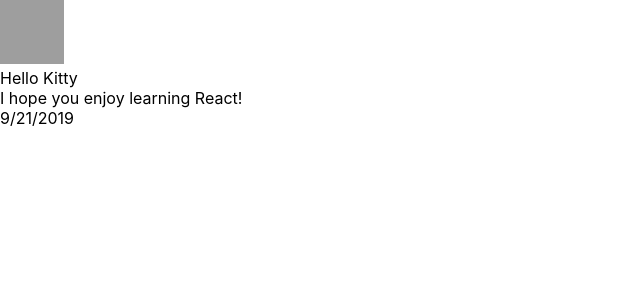
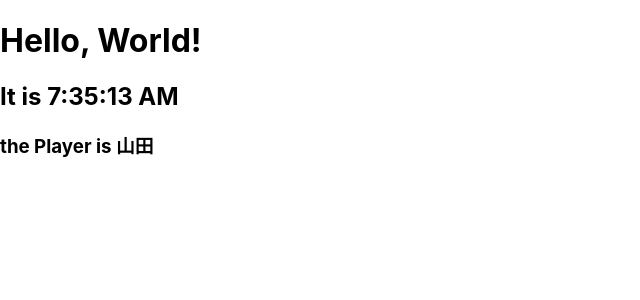
Before and after one commit to tochiji/react-tutorial2, a React (Create React App) app: page / in a window 1280 px wide. Shown: the top 300 px of the page, without its empty margins (0-640 px from the left). Built offline with nearby package versions, Linux system fonts and the light colour scheme; grey boxes are pictures that could not be loaded.

Commit message:
[進捗] 毎秒更新されるClockを実装

```diff
--- a/src/index.js
+++ b/src/index.js
@@ -4,58 +4,45 @@
 // import App from './App';
 import * as serviceWorker from './serviceWorker';
 
-function formatDate(date) {
-  return date.toLocaleDateString();
+class Clock extends React.Component{
+  constructor(props){
+    super(props)
+    this.state = {
+      date: new Date(),
+      players: ["石原","山田"],
+      playerNow: 0
+    }
   }
 
-function Avatar(props) {
-  return (
-    <img className="Avatar"
-      src={props.user.avatarUrl}
-      alt={props.user.name}
-    />
-
-  );
+  componentDidMount(){
+    this.timerID = setInterval(
+      ()=> this.tick()
+    ,1000
+    )
   }
 
-function UserInfo(props) {
-  return (
-    <div className="UserInfo">
-      <Avatar user={props.user} />
-      <div className="UserInfo-name">
-        {props.user.name}
-      </div>
-    </div>
-  );
+  componentWillUnmount(){
+    clearInterval(this.timeID);
   }
 
-function Comment(props) {
-  return (
-    <div className="Comment">
-      <UserInfo user={props.author} />
-      <div className="Comment-text">
-        {props.text}
-      </div>
-      <div className="Comment-date">
-        {formatDate(props.date)}
-      </div>
-    </div>
-  );
+  tick(){
+    this.setState({date: new Date()})
+    this.setState({playerNow: this.state.playerNow === 0 ? 1 : 0})
   }
 
-const comment = {
-  date: new Date(),
-  text: 'I hope you enjoy learning React!',
-  author: {
-    name: 'Hello Kitty',
-    avatarUrl: 'https://placekitten.com/g/64/64',
-  },
-};
+  render(){
+    const player = this.state.players[this.state.playerNow]
+    return (
+      <div>
+        <h1>Hello, World!</h1>
+        <h2>It is {this.state.date.toLocaleTimeString()}</h2>
+        <h3>the Player is {player}</h3>
+      </div>
+    )
+  }
+}
 
-ReactDOM.render(
-  <Comment author={comment.author} text={comment.text} date={comment.date} />,
-  document.getElementById('root')
-);
+ReactDOM.render(<Clock />, document.getElementById('root'));
 
 // If you want your app to work offline and load faster, you can change
 // unregister() to register() below. Note this comes with some pitfalls.
```
Lines whose indentation alone changed are shown as unchanged.
